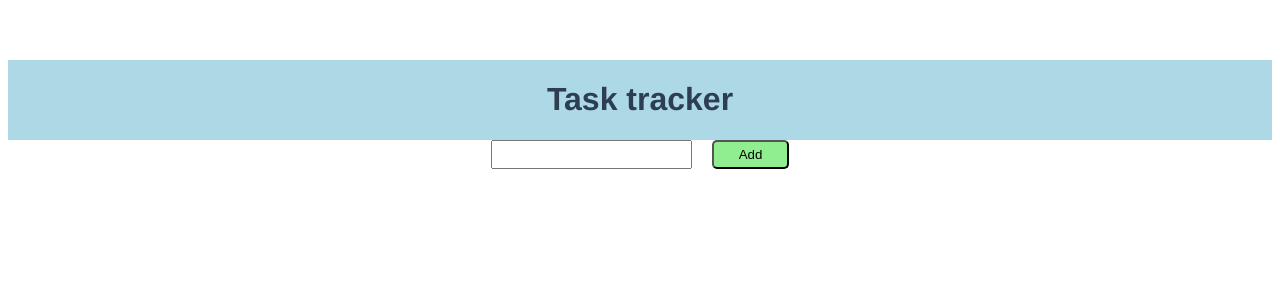
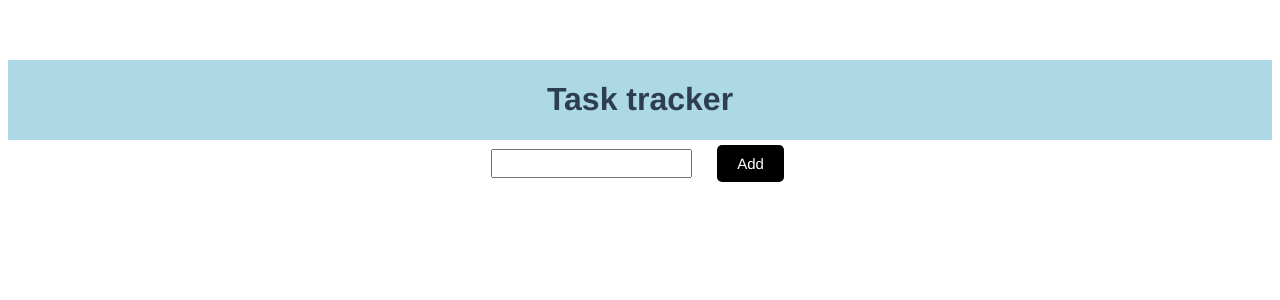
Before and after one commit to eduardomecchia/todos, a Vue app: page / in a window 1280 px wide. Shown: the top 300 px of the page. Built offline with nearby package versions, Linux system fonts and the light colour scheme.

Commit message:
Style Button component and create Tasks component

```diff
--- a/src/App.vue
+++ b/src/App.vue
@@ -9,6 +9,7 @@
 import Header from "./components/Header";
 import AddTask from "./components/AddTask";
 import Button from "./components/Button";
+import Tasks from "./components/Tasks";
 
 export default {
   name: 'App',
@@ -16,7 +17,8 @@ export default {
   components: {
     Header,
     AddTask,
-    Button
+    Button,
+    Tasks
   },
 
   data() {
--- a/src/components/Button.vue
+++ b/src/components/Button.vue
@@ -1,5 +1,5 @@
 <template>
-    <button @click="addTask()" :style="{ background: color }">{{ text }}</button>
+    <button class="btn" @click="addTask()">{{ text }}</button>
 </template>
 
 <script>
@@ -21,12 +21,22 @@ export default {
 
 <style scoped>
     button {
-        padding: 5px 25px;
+        display: inline-block;
+        background: #000;
+        color: #fff;
+        border: none;
+        padding: 10px 20px;
+        margin: 5px;
         border-radius: 5px;
-        background-color: color;
+        cursor: pointer;
+        text-decoration: none;
+        font-size: 15px;
+        font-family: inherit;
     }
-
-    button:focus-visible {
-        outline: 0;
+    button:focus {
+        outline: none;
+    }
+    button:active {
+        transform: scale(0.98);
     }
 </style>
```
Also changed, not shown: src/components/Tasks.vue (added).
